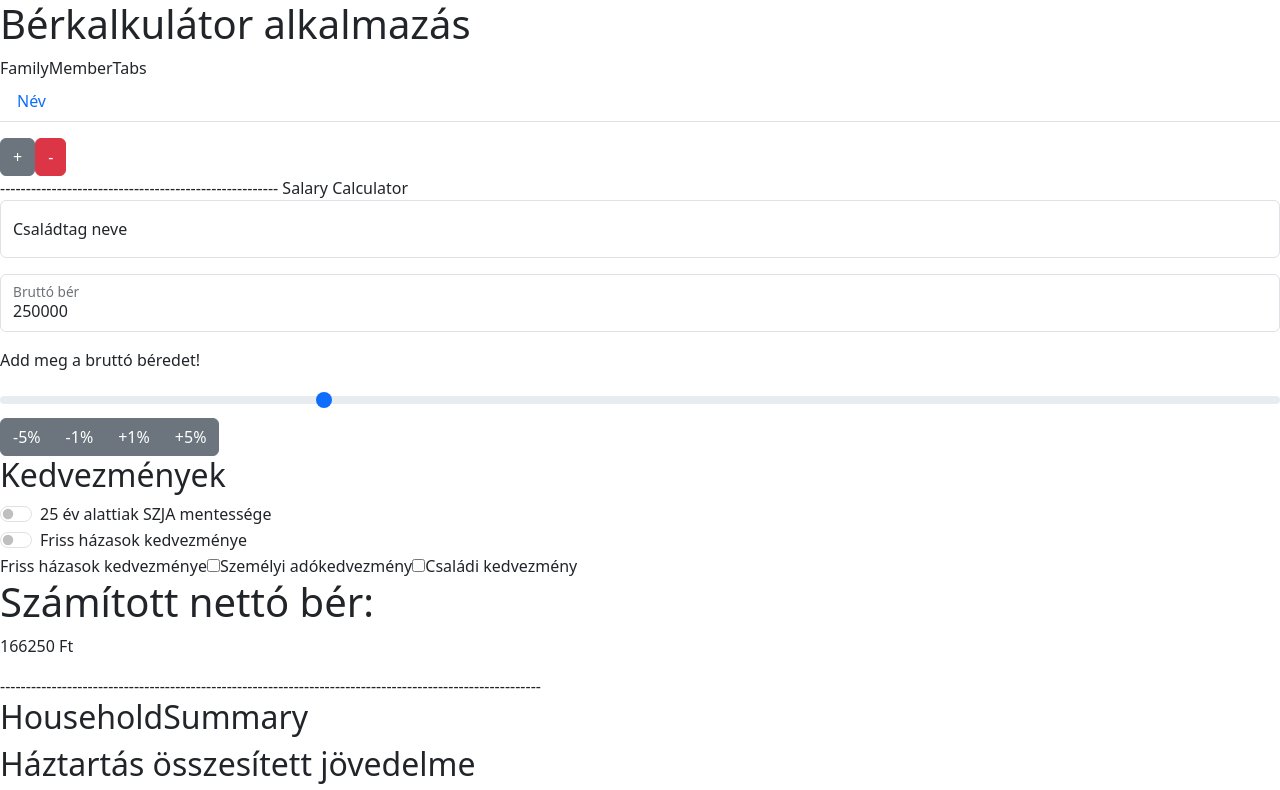
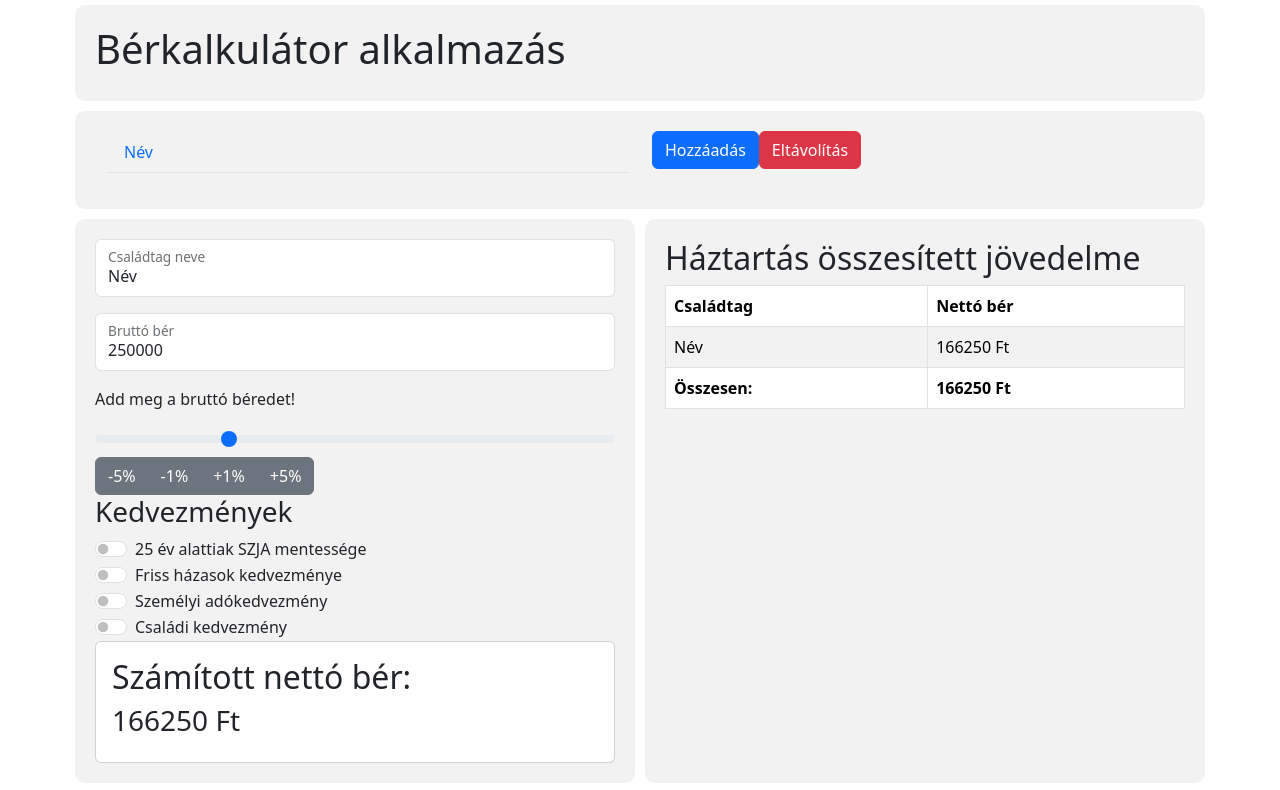
Before and after one commit to Bazska2013/Berkalkulator, a React (Vite) app: page / in a window 1280 px wide. Shown: the top 790 px of the page. Built offline with nearby package versions, Linux system fonts and the light colour scheme.

Commit message:
Megjelenés kész

```diff
--- a/src/App.jsx
+++ b/src/App.jsx
@@ -1,10 +1,10 @@
 import HouseholdSalaryCalculator from "./components/HouseholdSalaryCalculator";
+import {Container} from "react-bootstrap";
 
 function App() {
   return (
     <div>
-      <h1>Bérkalkulátor alkalmazás</h1>
-      <HouseholdSalaryCalculator />
+        <HouseholdSalaryCalculator/>
     </div>
   );
 }
--- a/src/components/FamilyMemberTabs/FamilyMemberTabs.jsx
+++ b/src/components/FamilyMemberTabs/FamilyMemberTabs.jsx
@@ -1,10 +1,13 @@
 import { useTaxState } from "../../state/TaxState";
-import {Button, Tab, Tabs} from "react-bootstrap";
+import {Button, Col, Container, Row, Tab, Tabs} from "react-bootstrap";
 
 const FamilyMemberTabs = () => {
   const {family, addFamilyMember, changeCurrentFamilyMember, numberOfFamilyMembers, deleteFamilyMember, currentFamilyMember} = useTaxState();
 
-  return <div>FamilyMemberTabs
+  return <div>
+    <Container>
+      <Row>
+        <Col>
           <Tabs
               defaultActiveKey={1}
               id="family-member-tabs"
@@ -21,11 +24,13 @@ const FamilyMemberTabs = () => {
               );
             })}
           </Tabs>
-    {/*{Array.from({ length: numberOfFamilyMembers()}).map((_, index) => (*/}
-    {/*    <button key={index} onClick={() => changeCurrentFamilyMember(index+1)}>{family[index+1]['name']}</button>*/}
-    {/*))}*/}
-    <Button variant="secondary" onClick={addFamilyMember}>+</Button>
-    <Button variant="danger" onClick={() => deleteFamilyMember(currentFamilyMember)}>-</Button>
+        </Col>
+        <Col>
+          <Button variant="primary" onClick={addFamilyMember}>Hozzáadás</Button>
+          <Button variant="danger" onClick={() => deleteFamilyMember(currentFamilyMember)}>Eltávolítás</Button>
+        </Col>
+      </Row>
+    </Container>
   </div>;
 };
 
--- a/src/components/HouseholdSalaryCalculator.jsx
+++ b/src/components/HouseholdSalaryCalculator.jsx
@@ -1,17 +1,38 @@
 import FamilyMemberTabs from "./FamilyMemberTabs/FamilyMemberTabs";
 import HouseholdSummary from "./HouseholdSummary/HouseholdSummary";
 import SalaryCalculator from "./SalaryCalculator/SalaryCalculator";
+import {Col, Container, Row} from "react-bootstrap";
 
 const HouseholdSalaryCalculator = () => {
+    const colStyle = {
+        backgroundColor: '#f2f2f2',
+        padding: '20px',
+        margin: '5px',
+        borderRadius: '10px',
+    };
+
     return (
         <>
+            <Container fluid="md">
+                <Row>
+                    <Col style={colStyle}>
+                        <h1>Bérkalkulátor alkalmazás</h1>
+                    </Col>
+                </Row>
+                <Row>
+                    <Col style={colStyle}>
                         <header>
-        <FamilyMemberTabs />
+                            <FamilyMemberTabs/>
                         </header>
+                    </Col>
+                </Row>
                 <main>
-        <SalaryCalculator />
-        <HouseholdSummary />
+                    <Row>
+                        <Col style={colStyle}><SalaryCalculator/></Col>
+                        <Col style={colStyle}><HouseholdSummary/></Col>
+                    </Row>
                 </main>
+            </Container>
         </>
       );
 };
--- a/src/components/HouseholdSummary/HouseholdSummary.jsx
+++ b/src/components/HouseholdSummary/HouseholdSummary.jsx
@@ -22,8 +22,6 @@ const HouseholdSummary = () => {
 
   return (
       <>
-          ---------------------------------------------------
-          <h2>HouseholdSummary</h2>
           <h2>Háztartás összesített jövedelme</h2>
           <Table striped bordered hover>
               <thead>
@@ -47,7 +45,6 @@ const HouseholdSummary = () => {
                   </tr>
               </tfoot>
           </Table>
-          ---------------------------------------------------
       </>
   );
 };
--- a/src/components/SalaryCalculator/SalaryCalculator.jsx
+++ b/src/components/SalaryCalculator/SalaryCalculator.jsx
@@ -1,20 +1,18 @@
 import {useEffect, useState} from "react";
 import {useTaxState} from "../../state/TaxState.jsx";
-import {Button, ButtonGroup, FloatingLabel, Form} from "react-bootstrap";
+import {Button, ButtonGroup, Card, FloatingLabel, Form, InputGroup} from "react-bootstrap";
 
 const SalaryCalculator = () => {
       const {name, grossSalary, netSalary, frissHazasok, csaladi, changeName, changeGrossSalary, checkBoxes, validateMarriage, validMarriage, changeGrossSalaryByPercentage, changeNumOfDependents, numOfDependents, changeNumOfEligibleDependents, SZJA, szemelyi} = useTaxState();
 
   return (
       <>
-          ------------------------------------------------------
-          Salary Calculator
           <FloatingLabel
           controlId="nameInput"
           label="Családtag neve"
           className="mb-3"
           >
-                  <Form.Control type="text" placeholder={name} onChange={(e) => changeName(e.target.value)} />
+                  <Form.Control type="text" onChange={(e) => changeName(e.target.value)} value={name}/>
           </FloatingLabel>
           <FloatingLabel
           controlId="grossInput"
@@ -30,7 +28,7 @@ const SalaryCalculator = () => {
                   <Button variant="secondary" onClick={changeGrossSalaryByPercentage(101)}>+1%</Button>
                   <Button variant="secondary" onClick={changeGrossSalaryByPercentage(105)}>+5%</Button>
           </ButtonGroup>
-          <h2>Kedvezmények</h2>
+          <h3>Kedvezmények</h3>
           <Form.Check
           type="switch"
           id="SZJA"
@@ -46,30 +44,57 @@ const SalaryCalculator = () => {
           label="Friss házasok kedvezménye"
           onChange={checkBoxes}
           checked={frissHazasok === true}
-          isValid={validMarriage === true}
+          isValid={validMarriage === true && frissHazasok === true}
           />
           {frissHazasok ? (
               <>
-                  <input type="date" name="dateOfWedding" onChange={(e) => validateMarriage(e.target.value)}/>
+                  <Form.Control
+                  type="date"
+                  name="dateOfWedding"
+                  onChange={(e) => validateMarriage(e.target.value)}
+                  />
                   {validMarriage ? <p>Jogosult</p> : <p>Nem jogosult</p>}
               </>
           ) : null}
-          <label htmlFor="frissHazasok">Friss házasok kedvezménye</label>
-          <input type="checkbox" name="szemelyi" onChange={checkBoxes} checked={szemelyi === true}/>
-          <label htmlFor="szemelyi">Személyi adókedvezmény</label>
-          <input type="checkbox" name="csaladi" onChange={checkBoxes} checked={csaladi === true}/>
+              <Form.Check
+                  type="switch"
+                  id="szemelyi"
+                  name="szemelyi"
+                  label="Személyi adókedvezmény"
+                  onChange={checkBoxes}
+                  checked={szemelyi === true}
+                  isValid={szemelyi === true}
+              />
+              <Form.Check
+                  type="switch"
+                  id="csaladi"
+                  name="csaladi"
+                  label="Családi kedvezmény"
+                  onChange={checkBoxes}
+                  checked={csaladi === true}
+                  isValid={csaladi === true}
+              />
           {csaladi ? (
               <>
-                  <input type="number" min="1" onChange={(e) => changeNumOfDependents(e.target.value)}/>
-                  Eltartott, ebből kedvezményezett
-                  <input type="number" min="0" max={numOfDependents}
-                         onChange={(e) => changeNumOfEligibleDependents(e.target.value)}/>
+                      <InputGroup className="mb-3">
+                              <Form.Control placeholder="1" type="number" min="1" onChange={(e) => changeNumOfDependents(e.target.value)} />
+                              <InputGroup.Text id="eligibleText">
+                                      Eltartott, ebből kedvezményezett
+                              </InputGroup.Text>
+                              <Form.Control placeholder="0" type="number" min="0" max={numOfDependents} onChange={(e) => changeNumOfEligibleDependents(e.target.value)}/>
+                      </InputGroup>
               </>
           ) : null}
-          <label htmlFor="csaladi">Családi kedvezmény</label>
-          <h1>Számított nettó bér:</h1>
-          <p>{netSalary} Ft</p>
-          ------------------------------------------------------
+              <Card>
+                      <Card.Body>
+                              <Card.Title>
+                                      <h2>Számított nettó bér:</h2>
+                              </Card.Title>
+                              <Card.Text>
+                                      <h3>{netSalary} Ft</h3>
+                              </Card.Text>
+                      </Card.Body>
+              </Card>
       </>
   );
 };
```
Lines whose indentation alone changed are shown as unchanged.
